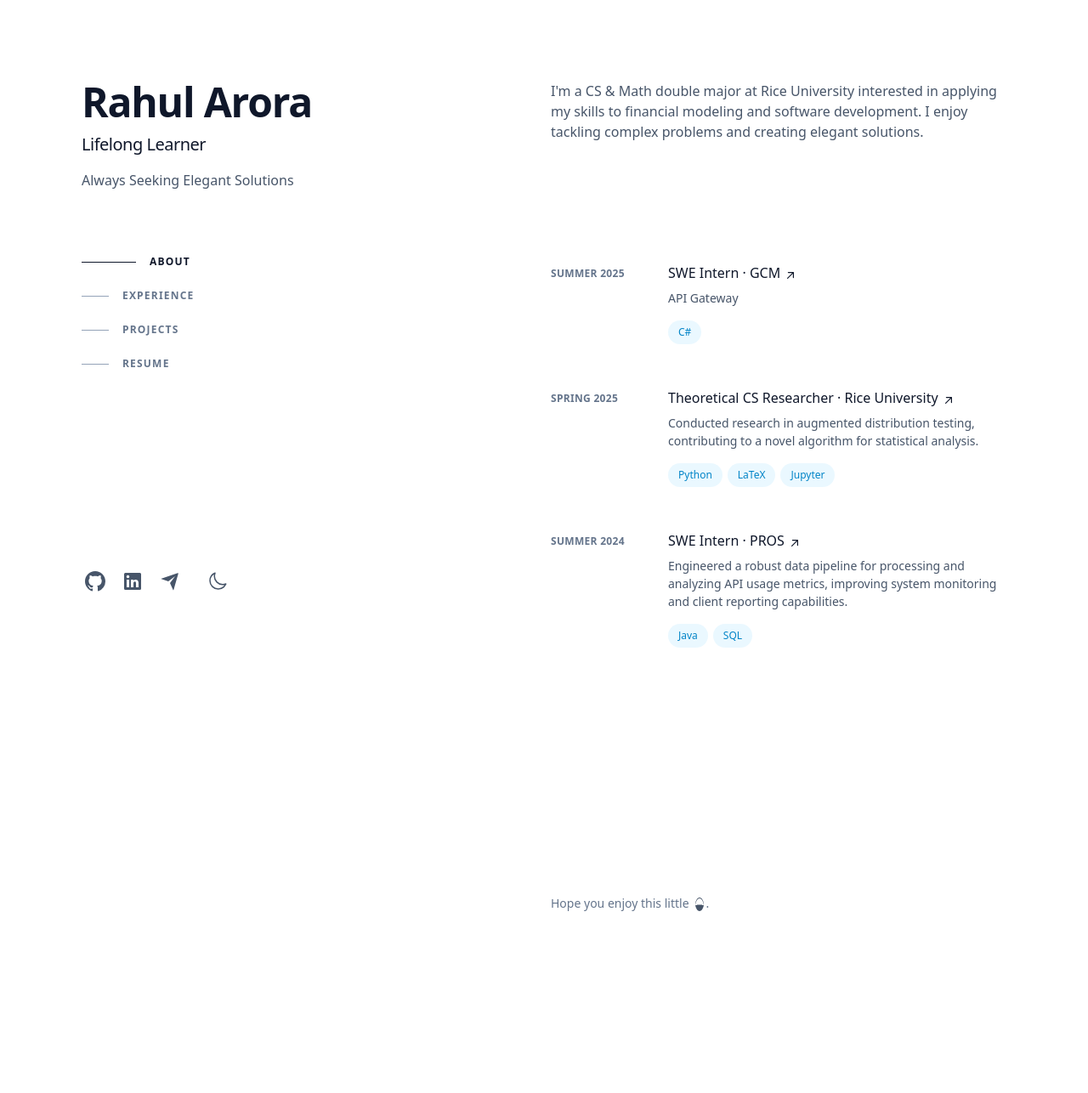
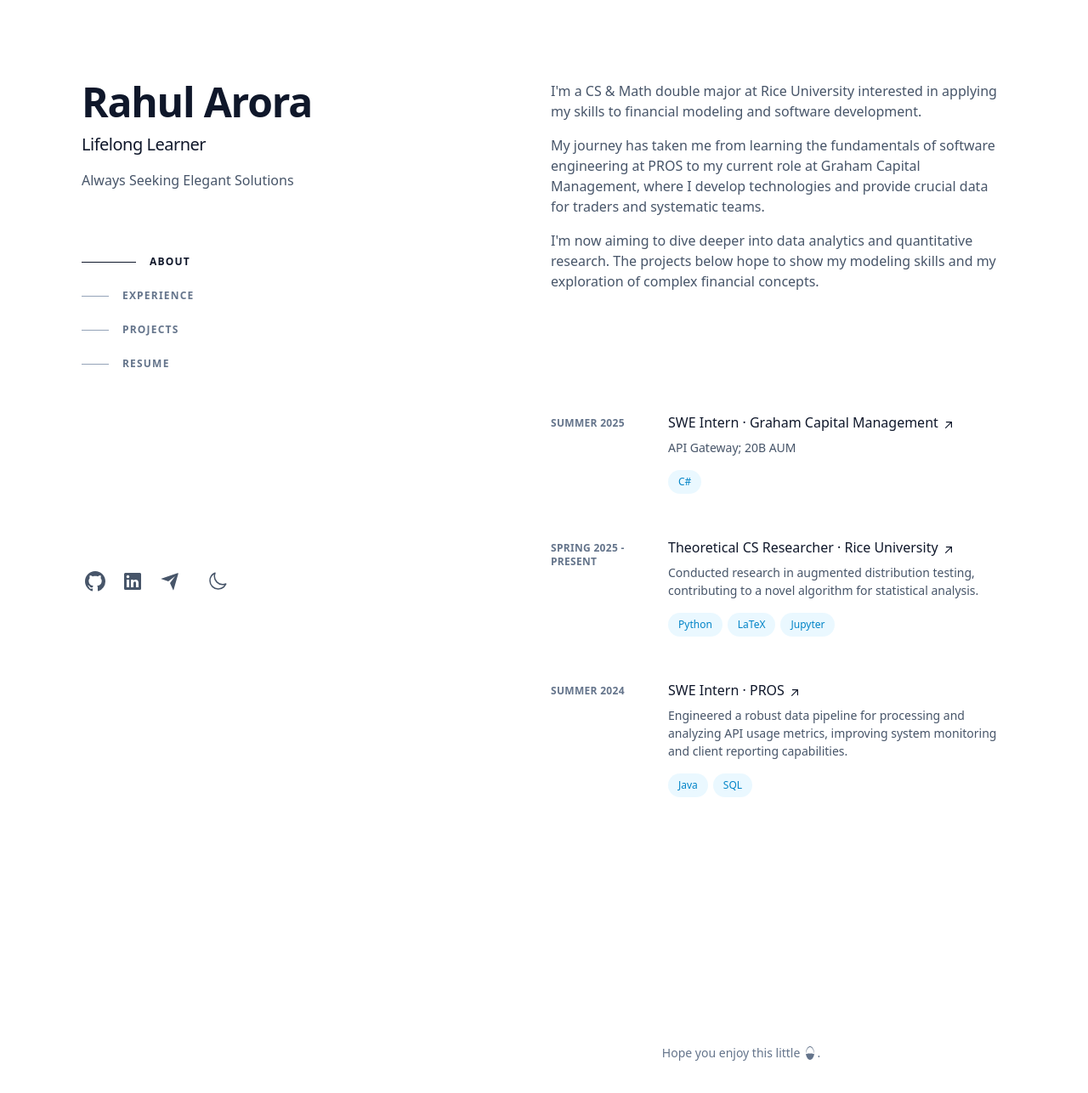
Before and after one commit to rarora04/rarora04.github.io, a React (Vite) app: page / in a window 1280 px wide. Shown: the top 1286 px of the page at 85% size. Before the commit the page ends 1169 px from the top, so only its background shows below. Built offline with nearby package versions, Linux system fonts and the light colour scheme.

Commit message:
Added about me and fixed centering on easter egg.

```diff
--- a/src/App.jsx
+++ b/src/App.jsx
@@ -4,35 +4,38 @@
   name: "Rahul Arora",
   title: "Lifelong Learner",
   tagline: "Always Seeking Elegant Solutions",
-  about: "I'm a CS & Math double major at Rice University interested in applying my skills to financial modeling and software development. I enjoy tackling complex problems and creating elegant solutions.",
+  about: [
+    "I'm a CS & Math double major at Rice University interested in applying my skills to financial modeling and software development.",
+    "My journey has taken me from learning the fundamentals of software engineering at PROS to my current role at Graham Capital Management, where I develop technologies and provide crucial data for traders and systematic teams.",
+    "I'm now aiming to dive deeper into data analytics and quantitative research. The projects below hope to show my modeling skills and my exploration of complex financial concepts."
+  ],
   experiences: [
     {
       role: "SWE Intern",
-      company: "GCM",
-      companyLink: "#",
+      company: "Graham Capital Management",
+      companyLink: "https://www.gcm.com/",
       date: "Summer 2025",
-      description: "API Gateway",
-      technologies: ["C#",]
+      description: "API Gateway; 20B AUM",
+      technologies: ["C#"]
     },
     {
       role: "Theoretical CS Researcher",
       company: "Rice University",
-      companyLink: "#",
-      date: "Spring 2025",
+      companyLink: "https://cs.rice.edu/",
+      date: "Spring 2025 - Present",
       description: "Conducted research in augmented distribution testing, contributing to a novel algorithm for statistical analysis.",
       technologies: ["Python", "LaTeX", "Jupyter"]
     },
     {
       role: "SWE Intern",
       company: "PROS",
-      companyLink: "#",
+      companyLink: "https://pros.com/",
       date: "Summer 2024",
       description: "Engineered a robust data pipeline for processing and analyzing API usage metrics, improving system monitoring and client reporting capabilities.",
       technologies: ["Java", "SQL"]
     },
   ],
-  projects: [
-  ],
+  projects: [],
   navLinks: [
       { name: "About", href: "#about" },
       { name: "Experience", href: "#experience" },
@@ -202,6 +205,11 @@
         };
     }, []);
 
+    useEffect(() => {
+        document.title = `${portfolioData.name} | Personal Portfolio`;
+    }, []);
+
+
     return (
         <div className="bg-white dark:bg-slate-900 text-slate-600 dark:text-slate-400 font-sans">
              <style>{`
@@ -213,7 +221,9 @@
                     <Header data={portfolioData} activeLink={activeLink} isDarkMode={isDarkMode} toggleDarkMode={toggleDarkMode} />
                     <main id="content" className="pt-24 lg:w-1/2 lg:py-24">
                         <Section id="about" title="About" ref={aboutRef}>
-                            <p>{portfolioData.about}</p>
+                            {portfolioData.about.map((paragraph, index) => (
+                                <p className="mb-4" key={index}>{paragraph}</p>
+                            ))}
                         </Section>
 
                         <Section id="experience" title="Experience" ref={experienceRef}>
@@ -279,9 +289,8 @@
                             </ul>
                         </Section>
                         <footer className="max-w-md pb-16 text-sm text-slate-500 sm:pb-0">
-                            <p>
-                                Hope you enjoy this little
-                                <a href="#" className="text-slate-600 hover:text-sky-500 dark:text-slate-400 dark:hover:text-teal-300"><EasterEggIcon /></a>.
+                            <p className="flex items-center justify-center">
+                                Hope you enjoy this little <EasterEggIcon></EasterEggIcon>.
                             </p>
                         </footer>
                     </main>
```
